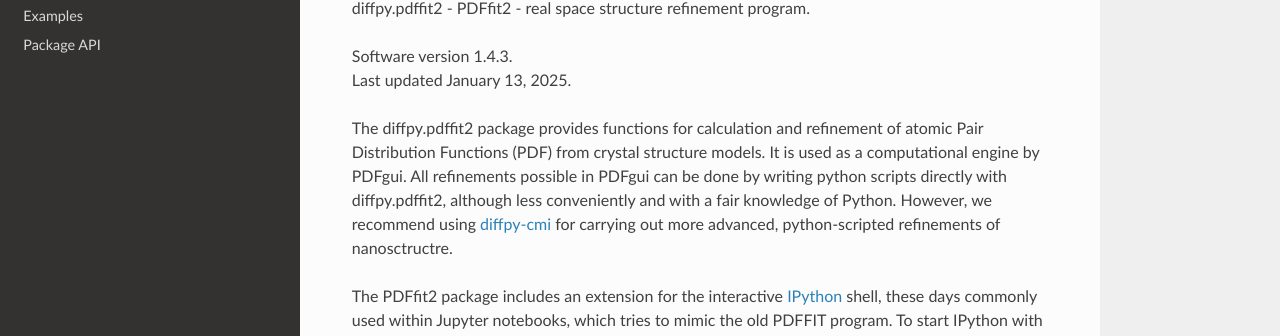
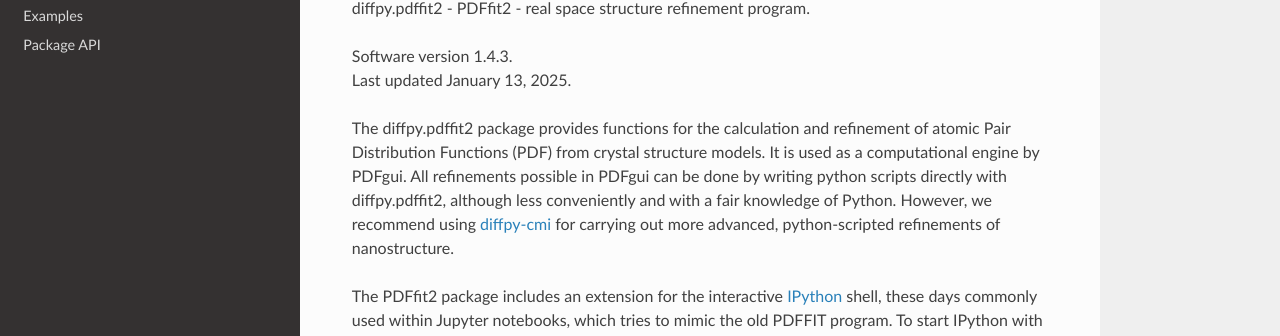
Before and after one commit to diffpy/diffpy.pdffit2, a Sphinx documentation site: the page built from doc/source/index.rst, in a window 1280 px wide and 900 px high. Shown: the part 163-499 px from the top of the window. Built offline with Sphinx 7.4.7 and the Read the Docs theme 3.1.0, drawn with Linux system fonts in a browser that asks for light colours.

```diff
--- a/doc/source/index.rst
+++ b/doc/source/index.rst
@@ -9,7 +9,7 @@
 | Software version |release|.
 | Last updated |today|.
 
-The diffpy.pdffit2 package provides functions for calculation and
+The diffpy.pdffit2 package provides functions for the calculation and
 refinement of atomic Pair Distribution Functions (PDF) from crystal
 structure models.  It is used as a computational engine by PDFgui. All
 refinements possible in PDFgui can be done by writing python scripts
@@ -17,7 +17,7 @@
 although less conveniently and with a fair knowledge of Python.
 However, we recommend using `diffpy-cmi
 <https://www.diffpy.org/products/diffpycmi/index.html>`_ for carrying
-out more advanced, python-scripted refinements of nanosctructre.
+out more advanced, python-scripted refinements of nanostructure.
 
 The PDFfit2 package includes an extension for the interactive `IPython
 <http://ipython.org>`_ shell, these days commonly used within
```
Also changed, not shown: README.rst (+13 -7 lines).
